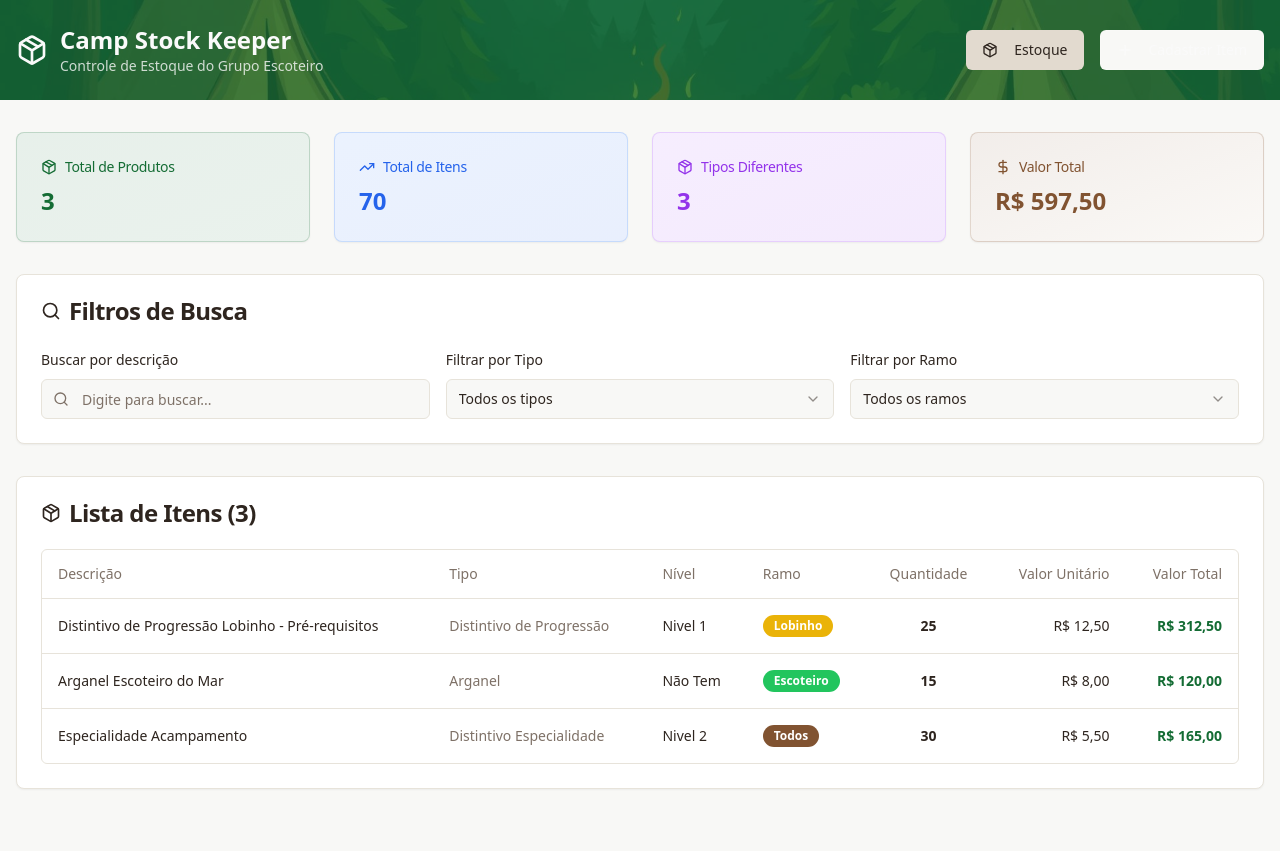
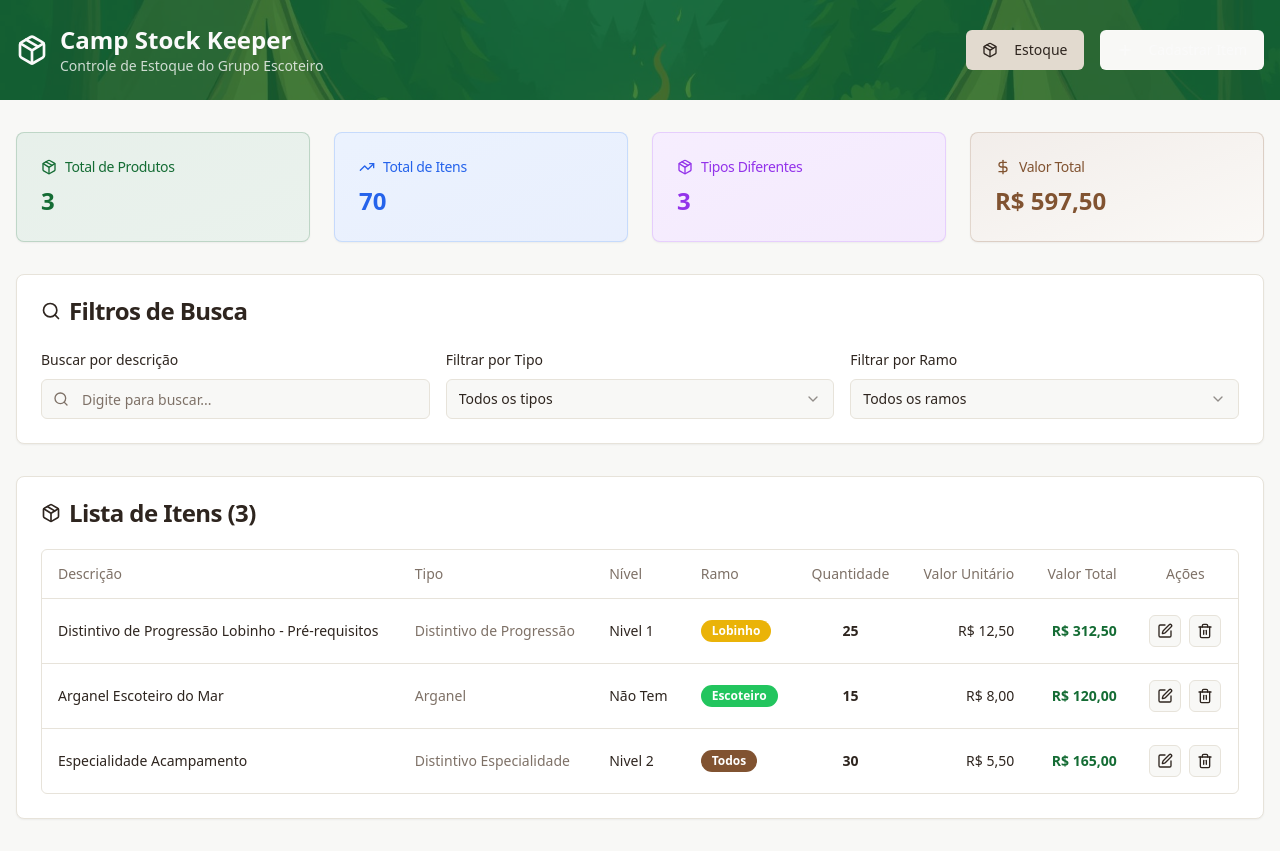
Before and after one commit to henriquemalikovski/camp-stock-keeper, a React (Vite) app: page / in a window 1280 px wide. Before the commit the page ends 821 px from the top, so only its background shows below. Built offline with nearby package versions, Linux system fonts and the light colour scheme.

Commit message:
Adicionar botões de editar e excluir na lista de itens

```diff
--- a/src/pages/Inventory.tsx
+++ b/src/pages/Inventory.tsx
@@ -1,4 +1,5 @@
 import { useState, useMemo } from "react";
+import { useNavigate } from "react-router-dom";
 import { InventoryItem, TIPOS, RAMOS } from "@/types/inventory";
 import Header from "@/components/layout/Header";
 import { Input } from "@/components/ui/input";
@@ -6,7 +7,10 @@ import { Select, SelectContent, SelectItem, SelectTrigger, SelectValue } from "@
 import { Card, CardContent, CardHeader, CardTitle } from "@/components/ui/card";
 import { Table, TableBody, TableCell, TableHead, TableHeader, TableRow } from "@/components/ui/table";
 import { Badge } from "@/components/ui/badge";
-import { Search, TrendingUp, Package, DollarSign } from "lucide-react";
+import { Button } from "@/components/ui/button";
+import { AlertDialog, AlertDialogAction, AlertDialogCancel, AlertDialogContent, AlertDialogDescription, AlertDialogFooter, AlertDialogHeader, AlertDialogTitle, AlertDialogTrigger } from "@/components/ui/alert-dialog";
+import { useToast } from "@/hooks/use-toast";
+import { Search, TrendingUp, Package, DollarSign, Edit, Trash2 } from "lucide-react";
 
 // Dados de exemplo
 const sampleData: InventoryItem[] = [
@@ -43,6 +47,8 @@ const sampleData: InventoryItem[] = [
 ];
 
 const Inventory = () => {
+  const navigate = useNavigate();
+  const { toast } = useToast();
   const [items] = useState<InventoryItem[]>(sampleData);
   const [searchTerm, setSearchTerm] = useState("");
   const [filterTipo, setFilterTipo] = useState<string>("");
@@ -86,6 +92,20 @@ const Inventory = () => {
     return colors[ramo] || 'bg-gray-500 text-white';
   };
 
+  const handleEdit = (item: InventoryItem) => {
+    // Por enquanto, apenas navega para a página de cadastro
+    // Futuramente, pode passar o ID do item para edição
+    navigate(`/cadastro?edit=${item.id}`);
+  };
+
+  const handleDelete = (item: InventoryItem) => {
+    setItems(prevItems => prevItems.filter(i => i.id !== item.id));
+    toast({
+      title: "Item Excluído",
+      description: `O item "${item.descricao}" foi removido do estoque.`,
+      className: "bg-red-500 text-white"
+    });
+  };
   return (
     <div className="min-h-screen bg-background">
       <Header />
@@ -220,6 +240,7 @@ const Inventory = () => {
                     <TableHead className="text-center">Quantidade</TableHead>
                     <TableHead className="text-right">Valor Unitário</TableHead>
                     <TableHead className="text-right">Valor Total</TableHead>
+                    <TableHead className="text-center">Ações</TableHead>
                   </TableRow>
                 </TableHeader>
                 <TableBody>
@@ -252,6 +273,48 @@ const Inventory = () => {
                       <TableCell className="text-right font-bold text-scout-green">
                         {formatCurrency(item.valorTotal)}
                       </TableCell>
+                      <TableCell className="text-center">
+                        <div className="flex items-center justify-center gap-2">
+                          <Button
+                            variant="outline"
+                            size="sm"
+                            onClick={() => handleEdit(item)}
+                            className="h-8 w-8 p-0 hover:bg-blue-50 hover:text-blue-600 hover:border-blue-300"
+                          >
+                            <Edit className="h-4 w-4" />
+                          </Button>
+
+                          <AlertDialog>
+                            <AlertDialogTrigger asChild>
+                              <Button
+                                variant="outline"
+                                size="sm"
+                                className="h-8 w-8 p-0 hover:bg-red-50 hover:text-red-600 hover:border-red-300"
+                              >
+                                <Trash2 className="h-4 w-4" />
+                              </Button>
+                            </AlertDialogTrigger>
+                            <AlertDialogContent>
+                              <AlertDialogHeader>
+                                <AlertDialogTitle>Confirmar Exclusão</AlertDialogTitle>
+                                <AlertDialogDescription>
+                                  Tem certeza que deseja excluir o item "{item.descricao}"?
+                                  Esta ação não pode ser desfeita.
+                                </AlertDialogDescription>
+                              </AlertDialogHeader>
+                              <AlertDialogFooter>
+                                <AlertDialogCancel>Cancelar</AlertDialogCancel>
+                                <AlertDialogAction
+                                  onClick={() => handleDelete(item)}
+                                  className="bg-red-500 hover:bg-red-600"
+                                >
+                                  Excluir
+                                </AlertDialogAction>
+                              </AlertDialogFooter>
+                            </AlertDialogContent>
+                          </AlertDialog>
+                        </div>
+                      </TableCell>
                     </TableRow>
                   ))}
                 </TableBody>
```
